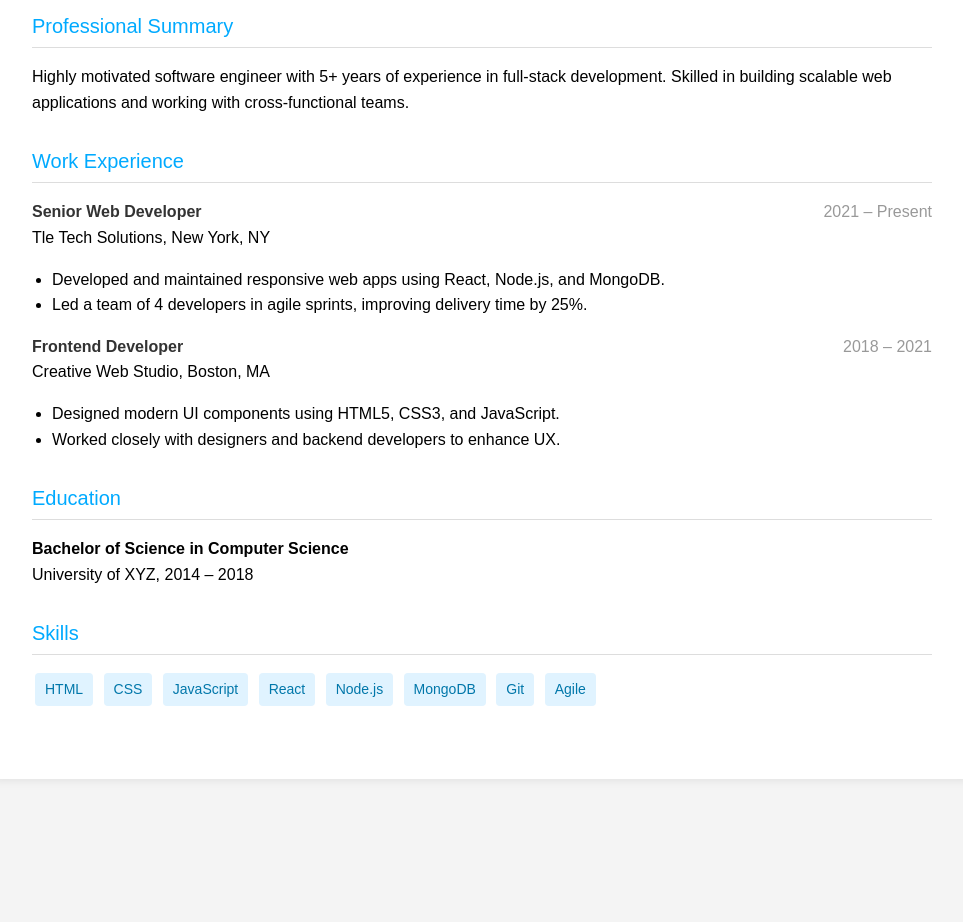
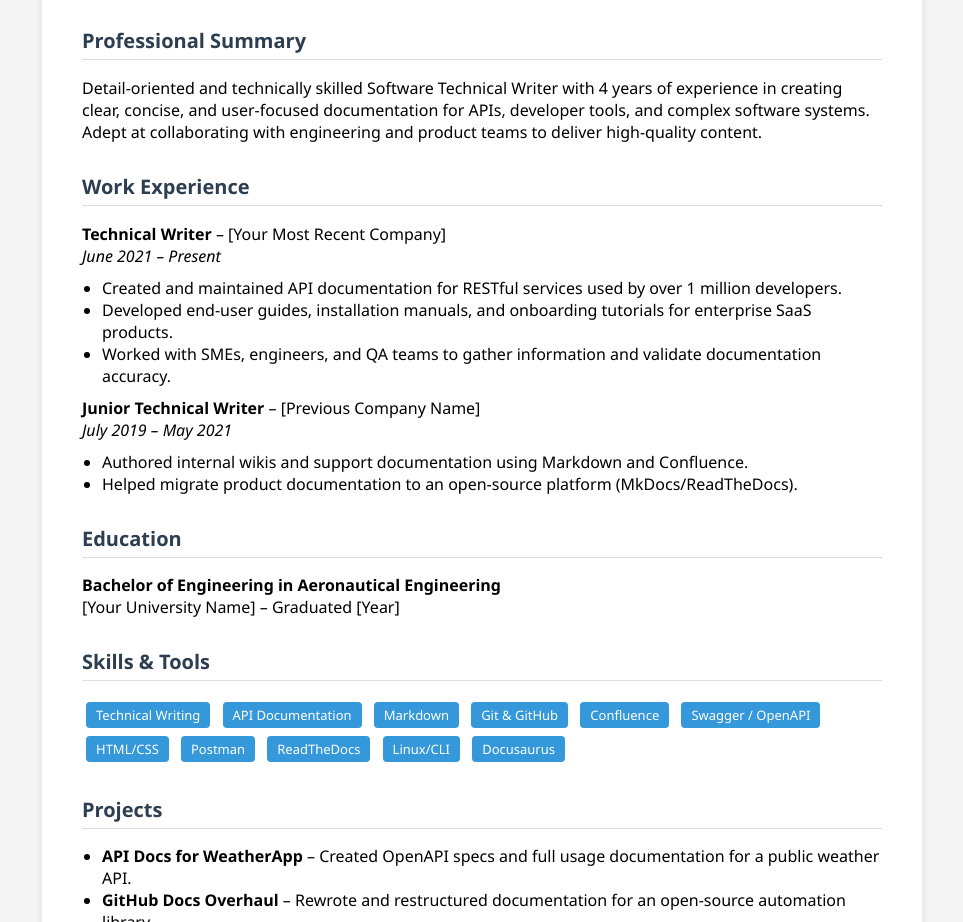
Before and after one commit to 8970110429/resumenew, a plain HTML site: page index.html in a window 1280 px wide. Shown: the part 180-1102 px from the top of the page, without its empty margins (158-1121 px from the left). Before the commit the page ends 989 px from the top, so only its background shows below. Drawn offline with Linux system fonts and the light colour scheme.

Commit message:
Changed resume
New simple resume updated

```diff
--- a/index.html
+++ b/index.html
@@ -1,140 +1,145 @@
 <!DOCTYPE html>
 <html lang="en">
 <head>
-  <meta charset="UTF-8">
-  <meta name="viewport" content="width=device-width, initial-scale=1">
-  <title>Resume - Alankar Patil</title>
+  <meta charset="UTF-8" />
+  <meta name="viewport" content="width=device-width, initial-scale=1.0" />
+  <title>Alankar Patil | Technical Writer</title>
   <style>
     body {
-      font-family: Arial, sans-serif;
-      line-height: 1.6;
+      font-family: "Segoe UI", Tahoma, Geneva, Verdana, sans-serif;
+      background-color: #f4f4f4;
       margin: 0;
       padding: 0;
-      background: #f4f4f4;
     }
 
     .container {
-      max-width: 900px;
-      margin: 30px auto;
-      background: white;
+      max-width: 800px;
+      margin: 40px auto;
+      background: #fff;
       padding: 40px;
-      box-shadow: 0 0 10px rgba(0,0,0,0.1);
+      box-shadow: 0 4px 8px rgba(0, 0, 0, 0.1);
     }
 
-    h1, h2, h3 {
-      color: #333;
-      margin-bottom: 5px;
+    h1, h2 {
+      color: #2c3e50;
     }
 
     h1 {
       font-size: 32px;
-      border-bottom: 2px solid #00aaff;
-      padding-bottom: 10px;
+      margin-bottom: 5px;
     }
 
-    .section {
-      margin-bottom: 30px;
+    h2 {
+      font-size: 20px;
+      border-bottom: 1px solid #ddd;
+      padding-bottom: 5px;
+      margin-top: 30px;
     }
 
-    .section-title {
-      font-size: 20px;
-      color: #00aaff;
-      border-bottom: 1px solid #ddd;
-      padding-bottom: 5px;
-      margin-bottom: 15px;
+    .contact {
+      font-size: 14px;
+      color: #555;
+    }
+
+    .section p, ul {
+      margin: 10px 0;
     }
 
     ul {
       padding-left: 20px;
     }
 
-    .job-title {
-      font-weight: bold;
-      color: #333;
+    .skills span {
+      display: inline-block;
+      background: #3498db;
+      color: white;
+      padding: 4px 10px;
+      margin: 4px;
+      border-radius: 4px;
+      font-size: 13px;
     }
 
-    .job-duration {
-      float: right;
-      color: #999;
-    }
-
-    .contact-info {
-      margin-top: -15px;
-      margin-bottom: 20px;
-      color: #555;
-    }
-
-    .skills span {
-      display: inline-block;
-      background: #e0f3ff;
-      color: #0077aa;
-      padding: 5px 10px;
-      border-radius: 4px;
-      margin: 3px;
-      font-size: 14px;
-    }
-
-    @media (max-width: 600px) {
-      .job-duration {
-        float: none;
-        display: block;
-      }
+    .footer {
+      text-align: center;
+      font-size: 13px;
+      color: #888;
+      margin-top: 40px;
     }
   </style>
 </head>
 <body>
   <div class="container">
     <h1>Alankar Patil</h1>
-    <div class="contact-info">
-      📧 patilalankar38@example.com | 📞 (123) 456-7890 | 🌐 www.alankar.com
+    <div class="contact">
+      <p>Email: alankar.patil@example.com | LinkedIn: linkedin.com/in/alankarp | GitHub: github.com/alankarp</p>
     </div>
 
     <div class="section">
-      <div class="section-title">Professional Summary</div>
-      <p>Highly motivated software engineer with 5+ years of experience in full-stack development. Skilled in building scalable web applications and working with cross-functional teams.</p>
+      <h2>Professional Summary</h2>
+      <p>
+        Detail-oriented and technically skilled Software Technical Writer with 4 years of experience in creating clear, concise, and user-focused documentation for APIs, developer tools, and complex software systems. Adept at collaborating with engineering and product teams to deliver high-quality content.
+      </p>
     </div>
 
     <div class="section">
-      <div class="section-title">Work Experience</div>
-
-      <p><span class="job-title">Senior Web Developer</span>
-         <span class="job-duration">2021 – Present</span><br>
-         Tle Tech Solutions, New York, NY
-      </p>
+      <h2>Work Experience</h2>
+      <p><strong>Technical Writer</strong> – [Your Most Recent Company] <br />
+      <em>June 2021 – Present</em></p>
       <ul>
-        <li>Developed and maintained responsive web apps using React, Node.js, and MongoDB.</li>
-        <li>Led a team of 4 developers in agile sprints, improving delivery time by 25%.</li>
+        <li>Created and maintained API documentation for RESTful services used by over 1 million developers.</li>
+        <li>Developed end-user guides, installation manuals, and onboarding tutorials for enterprise SaaS products.</li>
+        <li>Worked with SMEs, engineers, and QA teams to gather information and validate documentation accuracy.</li>
       </ul>
 
-      <p><span class="job-title">Frontend Developer</span>
-         <span class="job-duration">2018 – 2021</span><br>
-         Creative Web Studio, Boston, MA
-      </p>
+      <p><strong>Junior Technical Writer</strong> – [Previous Company Name] <br />
+      <em>July 2019 – May 2021</em></p>
       <ul>
-        <li>Designed modern UI components using HTML5, CSS3, and JavaScript.</li>
-        <li>Worked closely with designers and backend developers to enhance UX.</li>
+        <li>Authored internal wikis and support documentation using Markdown and Confluence.</li>
+        <li>Helped migrate product documentation to an open-source platform (MkDocs/ReadTheDocs).</li>
       </ul>
     </div>
 
     <div class="section">
-      <div class="section-title">Education</div>
-      <p><strong>Bachelor of Science in Computer Science</strong><br>
-         University of XYZ, 2014 – 2018
-      </p>
+      <h2>Education</h2>
+      <p><strong>Bachelor of Engineering in Aeronautical Engineering</strong><br />
+      [Your University Name] – Graduated [Year]</p>
     </div>
 
     <div class="section">
-      <div class="section-title">Skills</div>
+      <h2>Skills & Tools</h2>
       <div class="skills">
-        <span>HTML</span>
-        <span>CSS</span>
-        <span>JavaScript</span>
-        <span>React</span>
-        <span>Node.js</span>
-        <span>MongoDB</span>
-        <span>Git</span>
-        <span>Agile</span>
+        <span>Technical Writing</span>
+        <span>API Documentation</span>
+        <span>Markdown</span>
+        <span>Git & GitHub</span>
+        <span>Confluence</span>
+        <span>Swagger / OpenAPI</span>
+        <span>HTML/CSS</span>
+        <span>Postman</span>
+        <span>ReadTheDocs</span>
+        <span>Linux/CLI</span>
+        <span>Docusaurus</span>
       </div>
+    </div>
+
+    <div class="section">
+      <h2>Projects</h2>
+      <ul>
+        <li><strong>API Docs for WeatherApp</strong> – Created OpenAPI specs and full usage documentation for a public weather API.</li>
+        <li><strong>GitHub Docs Overhaul</strong> – Rewrote and restructured documentation for an open-source automation library.</li>
+      </ul>
+    </div>
+
+    <div class="section">
+      <h2>Certifications</h2>
+      <ul>
+        <li>Technical Writing for Software Documentation – Coursera</li>
+        <li>API Technical Writing – Udemy</li>
+      </ul>
+    </div>
+
+    <div class="footer">
+      &copy; 2025 Alankar Patil. All rights reserved.
     </div>
   </div>
 </body>
```
